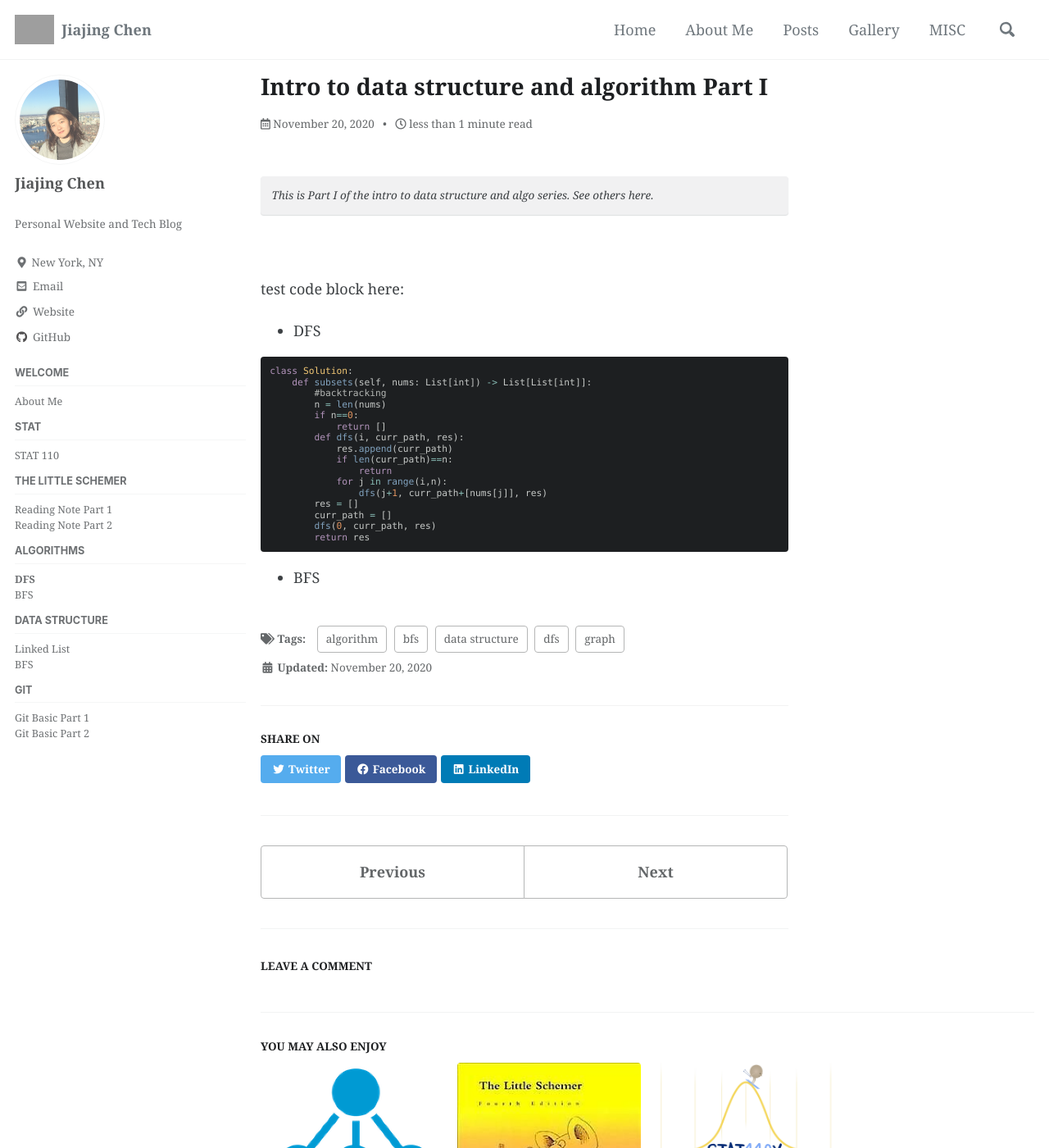
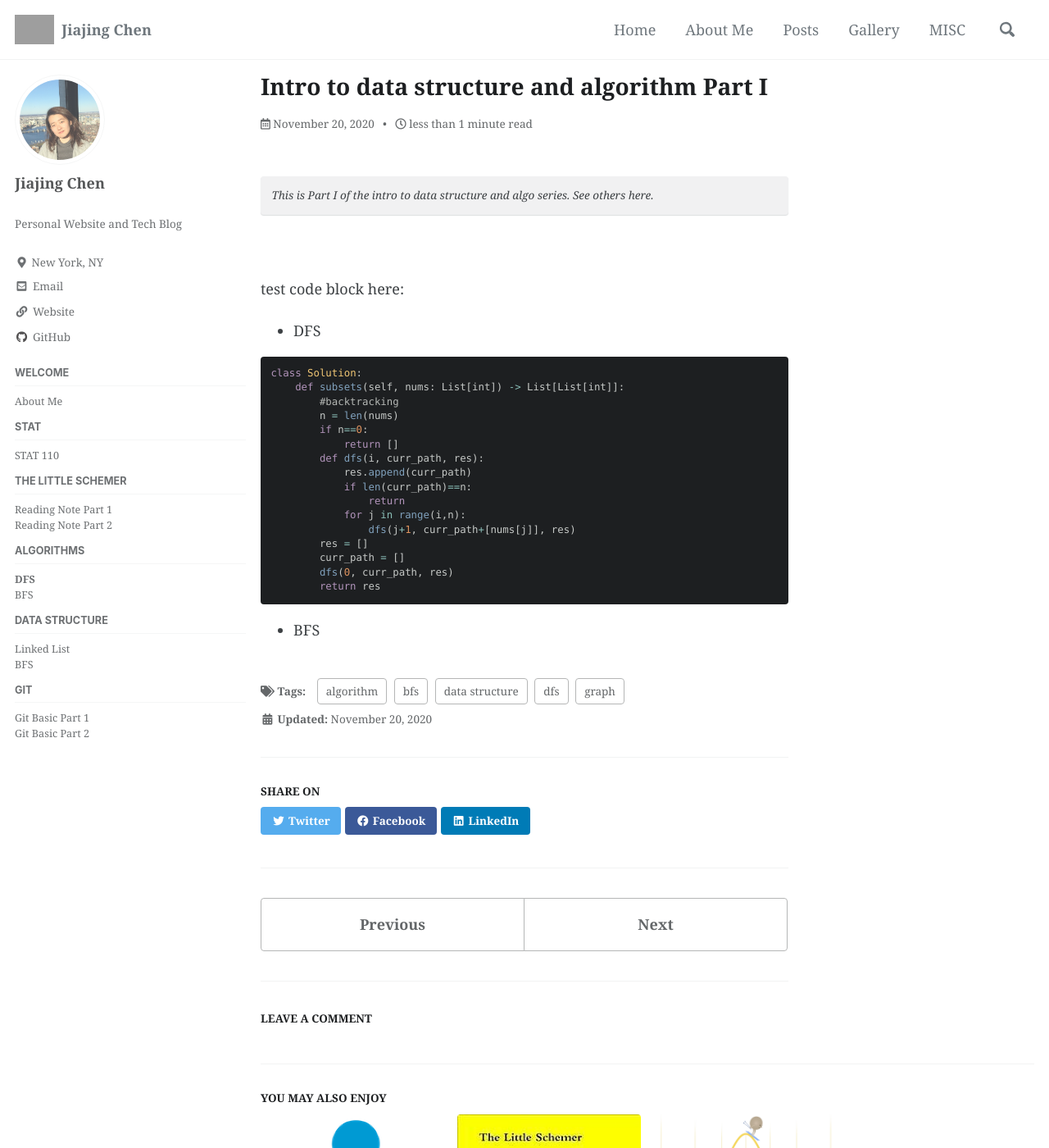
Before and after one commit to jiajingchen/jiajingchen.github.io, a Jekyll site: the page built from _posts/2020-11-29-post-algorithm-part-1.md, in a window 1280 px wide and 1400 px high. Shown: the whole window at 82% size. Built offline with Jekyll 4.4.1, drawn with Linux system fonts in a browser that asks for light colours; cached includes are drawn as plain includes; nearby versions of some CDN libraries; comment, search, counter and statistics services are not loaded; grey boxes are pictures that could not be loaded.

Commit message:
update code size

```diff
--- a/_sass/minimal-mistakes/_syntax.scss
+++ b/_sass/minimal-mistakes/_syntax.scss
@@ -9,8 +9,8 @@ figure.highlight {
   background: $base00;
   color: $base05;
   font-family: $monospace;
-  font-size: $type-size-8;
-  line-height: 1.2;
+  font-size: $type-size-7;
+  line-height: 1.4;
   border-radius: $border-radius;
 
   > pre,
```
